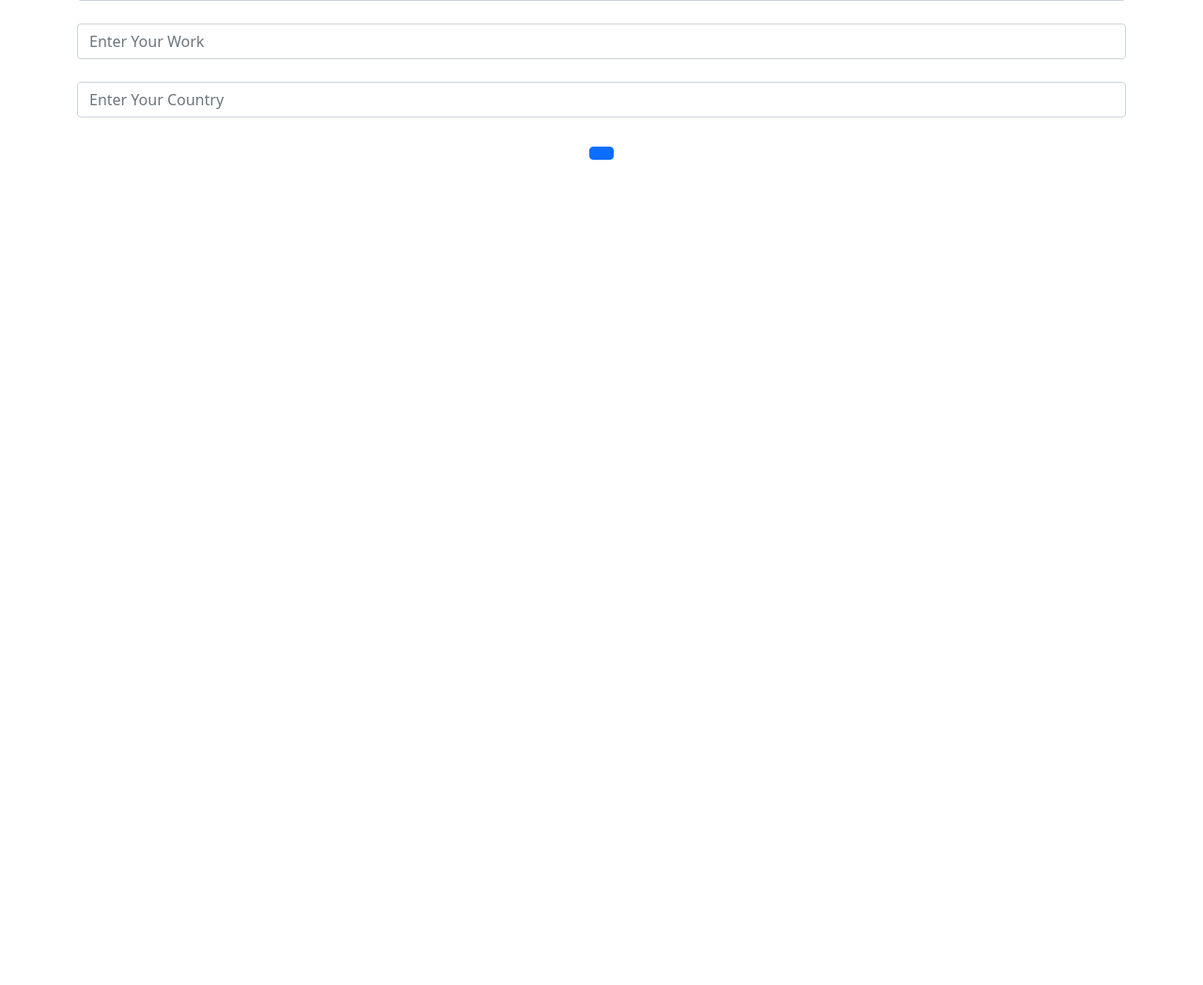
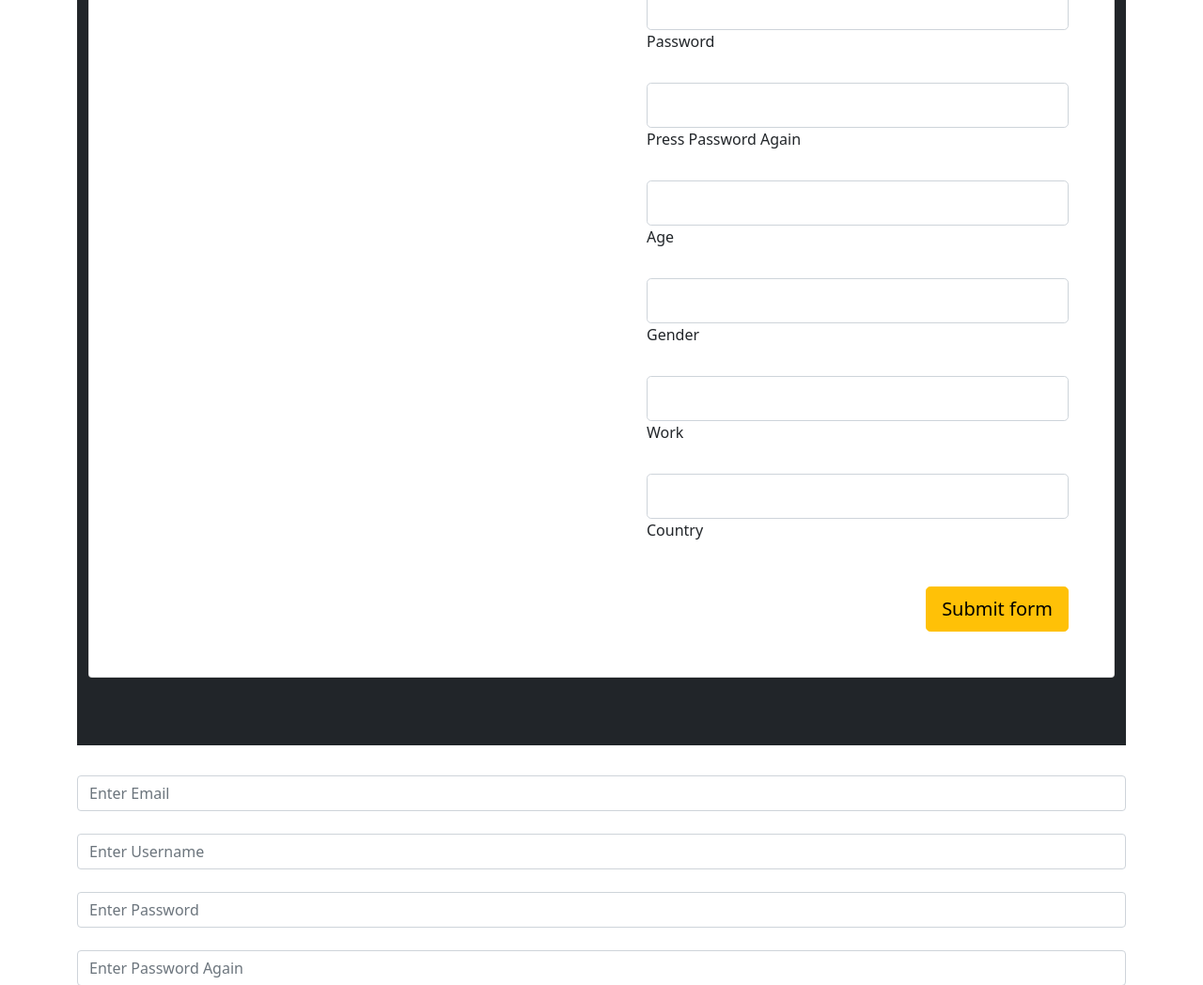
Before and after one commit to mkwkk/shinkansen, a Flask app: template website/templates/signup.html in a window 1280 px wide. Shown: the part 411-1459 px from the top of the page at 94% size. Before the commit the page ends 581 px from the top, so only its background shows below. Run offline with Flask 2, Linux system fonts and the light colour scheme; the template is opened without the code that fills it, so the values that code supplies are empty; parts of the project's set-up code (start-up, migrations or seed data) failed here and were passed over; some libraries are stand-ins or nearby versions.

Commit message:
update desgin

```diff
--- a/website/templates/profile.html
+++ b/website/templates/profile.html
@@ -3,6 +3,11 @@
 %}  -->
 {% block information_user %}
 <div align="center">
+
+
+
+
+
   <!-- <a href="/home"
     ><button type="button" class="btn btn-primary btn-lg">Back</button></a
   > -->
--- a/website/templates/signup.html
+++ b/website/templates/signup.html
@@ -1,6 +1,97 @@
 {% extends "base.html" %} {% block title %}Sign Up{% endblock %} {% block
 content %}
+
+
+
+
+
+
 <form method="POST">
+
+  <section class="h-100 bg-dark">
+    <div class="container py-5 h-100">
+      <div class="row d-flex justify-content-center align-items-center h-100">
+        <div class="col">
+          <div class="card card-registration my-4">
+            <div class="row g-0">
+              <div class="col-xl-6 d-none d-xl-block">
+                <img src="https://mdbcdn.b-cdn.net/img/Photos/new-templates/bootstrap-registration/img4.webp"
+                  alt="Sample photo" class="img-fluid"
+                  style="border-top-left-radius: .25rem; border-bottom-left-radius: .25rem;" />
+              </div>
+              <div class="col-xl-6">
+                <div class="card-body p-md-5 text-black">
+                  <h3 class="mb-5 text-uppercase">Register</h3>
+
+                  <div class="row">
+                    <div class="col-md-12 mb-8">
+                      <div class="form-outline">
+                        <input type="text" id="form3Example1m" class="form-control form-control-lg" />
+                        <label class="form-label" for="form3Example1m">Mail Address</label>
+                      </div>
+                    </div>
+                  </div>
+
+                  <div class="row">
+                    <div class="col-md-12 mb-8">
+                      <div class="form-outline">
+                        <input type="text" id="form3Example1m1" class="form-control form-control-lg" />
+                        <label class="form-label" for="form3Example1m1">User Name</label>
+                      </div>
+                    </div>
+                  </div>
+
+                  <div class="form-outline mb-4">
+                    <input type="text" id="form3Example8" class="form-control form-control-lg" />
+                    <label class="form-label" for="form3Example8">Password</label>
+                  </div>
+
+                  <div class="form-outline mb-4">
+                    <input type="text" id="form3Example8" class="form-control form-control-lg" />
+                    <label class="form-label" for="form3Example8">Press Password Again</label>
+                  </div>
+
+                  <div class="form-outline mb-4">
+                    <input type="text" id="form3Example8" class="form-control form-control-lg" />
+                    <label class="form-label" for="form3Example8">Age</label>
+                  </div>
+
+                  <div class="form-outline mb-4">
+                    <input type="text" id="form3Example8" class="form-control form-control-lg" />
+                    <label class="form-label" for="form3Example8">Gender</label>
+                  </div>
+
+
+                  <div class="form-outline mb-4">
+                    <input type="text" id="form3Example8" class="form-control form-control-lg" />
+                    <label class="form-label" for="form3Example8">Work</label>
+                  </div>
+
+                  <div class="form-outline mb-4">
+                    <input type="text" id="form3Example8" class="form-control form-control-lg" />
+                    <label class="form-label" for="form3Example8">Country</label>
+                  </div>
+
+
+
+
+                  <div class="d-flex justify-content-end pt-3">
+                    <button type="button" class="btn btn-warning btn-lg ms-2">Submit form</button>
+                  </div>
+
+                </div>
+              </div>
+            </div>
+          </div>
+        </div>
+      </div>
+    </div>
+  </section>
+
+
+
+
+
   <h3 align="center">{{sign_up}}</h3>
   <div class="form-group">
     <label for="email">{{mail_address}}</label>
```
Also changed, not shown: website/templates/login.html (+54 -0 lines), website/database.db, 1 other file.
